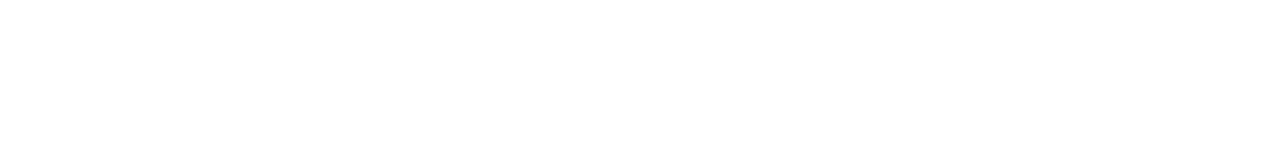
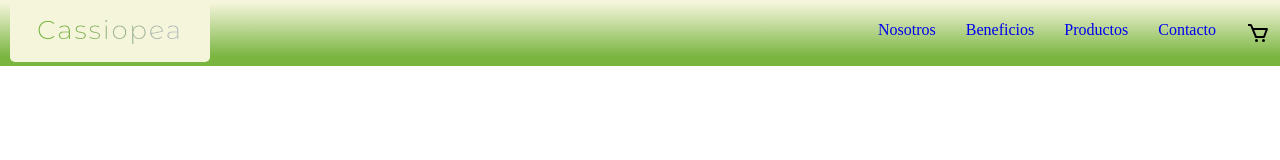
Before and after one commit to LeandroUB5/landing-integrador, a plain HTML site: page index.html in a window 1280 px wide. Drawn offline with Linux system fonts and the light colour scheme.

Commit message:
inicial commit

```diff
--- a/assets/style/style.css
+++ b/assets/style/style.css
@@ -2,4 +2,22 @@
     margin: 0;
     padding: 0;
     box-sizing: border-box;
+    text-decoration: none;
+    list-style-type: none;
 }
+header{
+    padding: 0 10px;
+    display: flex;
+    justify-content: space-between;
+    align-items: center;
+    background: linear-gradient(180deg, rgba(245,245,220,1) 4%, rgba(122,181,64,1) 86%);
+}
+.logo{
+    width: 200px;
+    background-color: #f5f5dc;
+    border-radius: 5px;
+}
+.navbar{
+    display: flex;
+    gap: 30px;
+}
--- a/index.html
+++ b/index.html
@@ -9,7 +9,16 @@
 </head>
 <body>
     <header>
-
+        <a href="#"><img src="./assets/img/nav/logo.png" alt="logo" class="logo"></a>
+        <nav class="navbar">
+            <ul class="navbar">
+                <li><a href="#">Nosotros</a></li>
+                <li><a href="#">Beneficios</a></li>
+                <li><a href="#">Productos</a></li>
+                <li><a href="#">Contacto</a></li>
+            </ul>
+            <img src="./assets/img/nav/bx-cart.svg" alt="carro">
+        </nav>
     </header>
 </body>
 </html>
```
Also changed, not shown: assets/img/logo.png (deleted), assets/img/nav/bx-cart.svg (added), assets/img/nav/logo.png (added).
